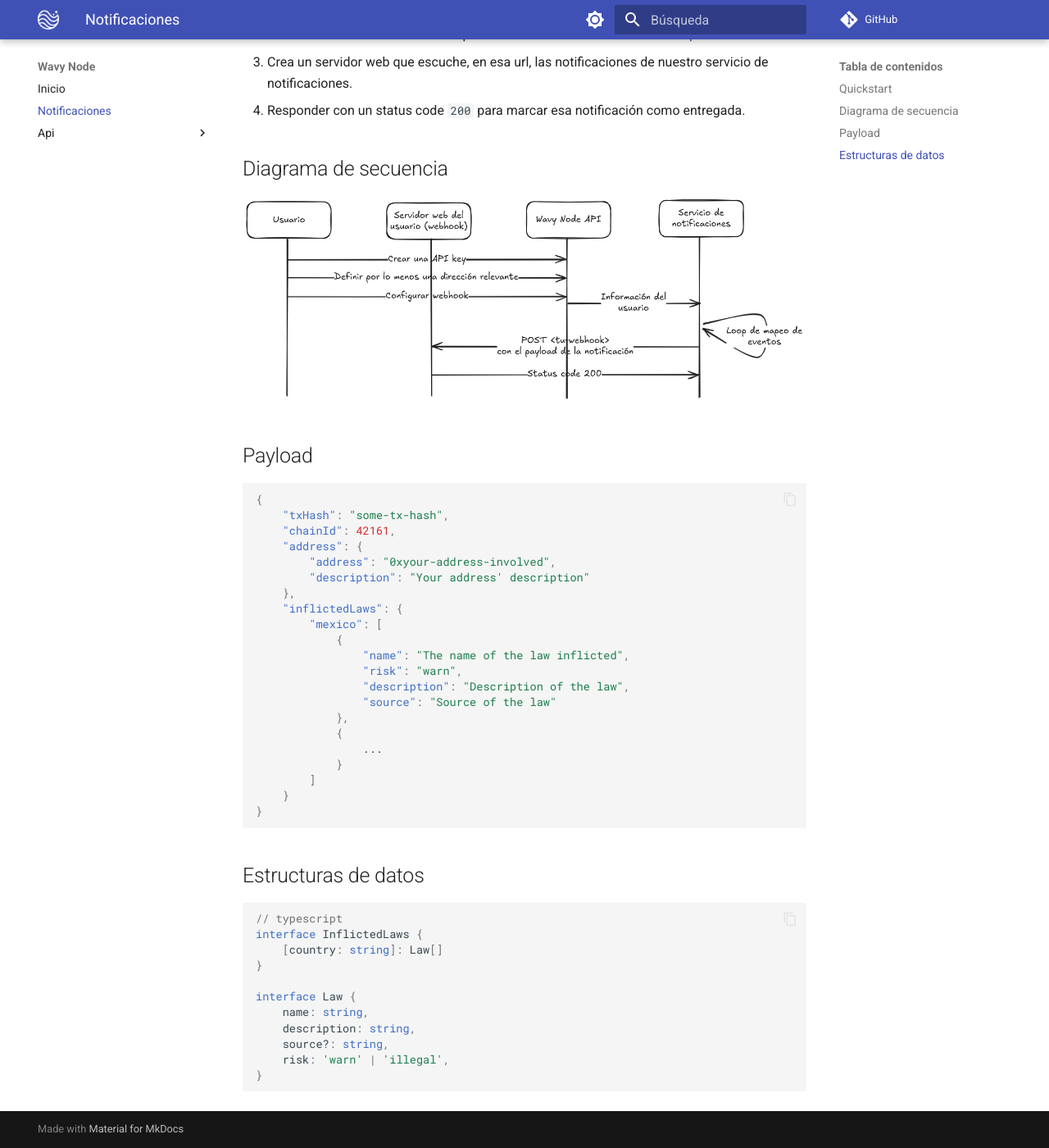
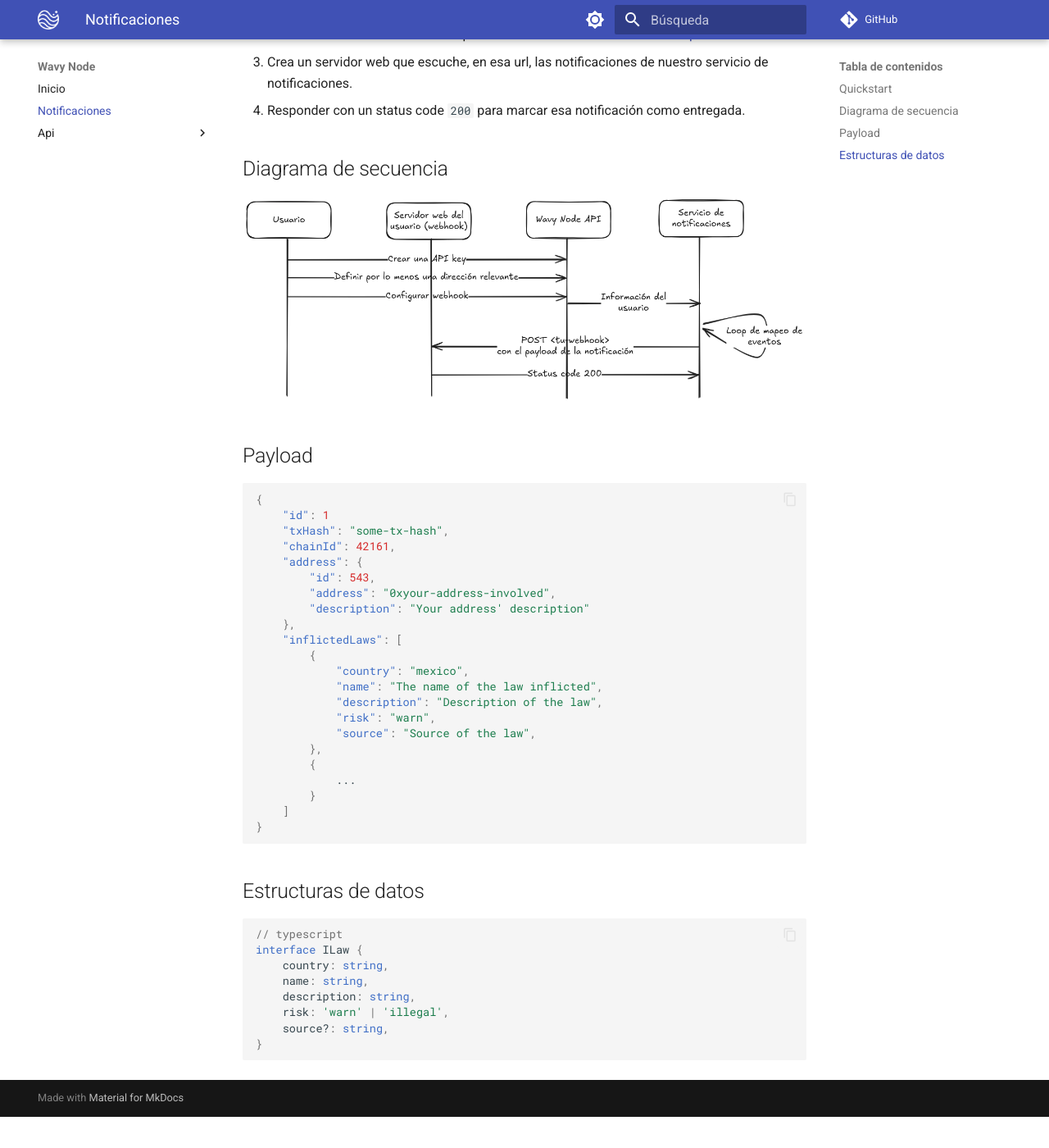
Before and after one commit to wavy-safe/docs, an MkDocs documentation site: the page built from docs/notifications.md, in a window 1280 px wide and 1400 px high, scrolled down 326 px. Shown: the whole window at 82% size. Built offline with MkDocs 1.6.1 and Material for MkDocs 9.7.7, drawn with Linux system fonts in a browser that asks for light colours; after the commit the page ends 1688 px from its top, so only the background shows below that.

Commit message:
[MOD] -> notifications payload structure

````diff
--- a/docs/notifications.md
+++ b/docs/notifications.md
@@ -13,39 +13,37 @@ Wavy Node ofrece la posibilidad de alertar acerca de actividades irregulares o n
 ## Payload
 ```json
 {
+    "id": 1
     "txHash": "some-tx-hash",
     "chainId": 42161,
     "address": {
+        "id": 543,
         "address": "0xyour-address-involved",
         "description": "Your address' description"
     },
-    "inflictedLaws": {
-        "mexico": [
-            {
-                "name": "The name of the law inflicted",
-                "risk": "warn",
-                "description": "Description of the law",
-                "source": "Source of the law"
-            },
-            {
-                ...
-            }
-        ]
-    }
+    "inflictedLaws": [
+        {
+            "country": "mexico",
+            "name": "The name of the law inflicted",
+            "description": "Description of the law",
+            "risk": "warn",
+            "source": "Source of the law",
+        },
+        {
+            ...
+        }
+    ]
 }
 ```
 
 ## Estructuras de datos
 ```typescript
 // typescript
-interface InflictedLaws {
-    [country: string]: Law[]
-}
-
-interface Law {
+interface ILaw {
+    country: string,
     name: string,
     description: string,
+    risk: 'warn' | 'illegal',
     source?: string,
-    risk: 'warn' | 'illegal',
 }
 ```
````
